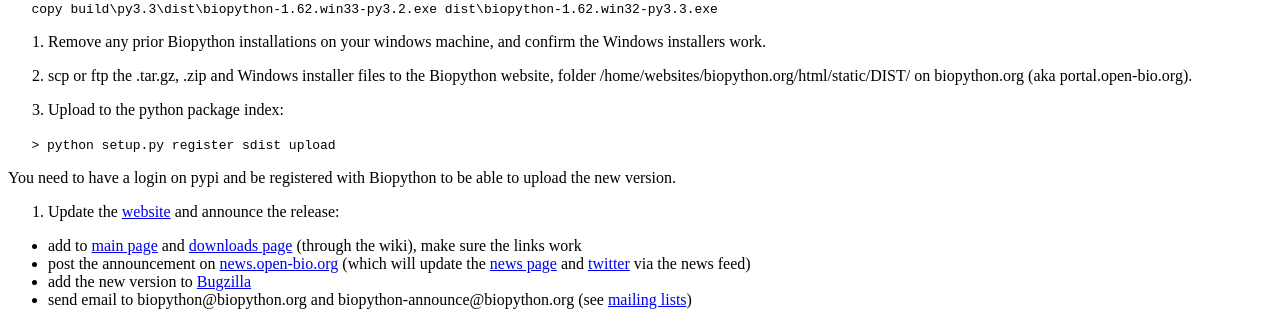
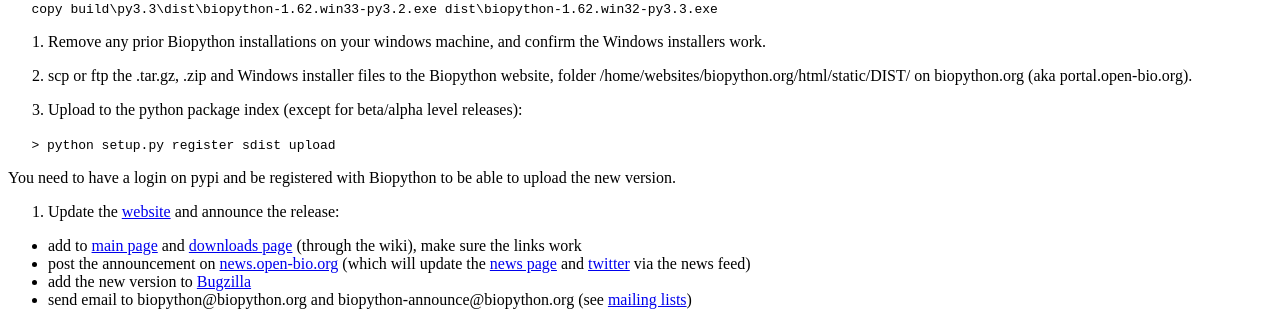
Before and after one commit to biopython/biopython.github.io, a Jekyll site: the page built from wiki/Building_a_release.md, in a window 1280 px wide. Shown: the part 1889-2200 px from the top of the page. Built offline with Jekyll 4.4.1, drawn with Linux system fonts in a browser that asks for light colours.

Commit message:
Now beta releases to PyPI

```diff
--- a/wiki/Building_a_release.md
+++ b/wiki/Building_a_release.md
@@ -131,7 +131,8 @@ and confirm the Windows installers work.
 Biopython website, folder /home/websites/biopython.org/html/static/DIST/
 on biopython.org (aka portal.open-bio.org).
 
-20. Upload to the python package index:
+20. Upload to the python package index (except for beta/alpha level
+releases):
 
 `   > python setup.py register sdist upload`
 
```
Also changed, not shown: 1 other file.
